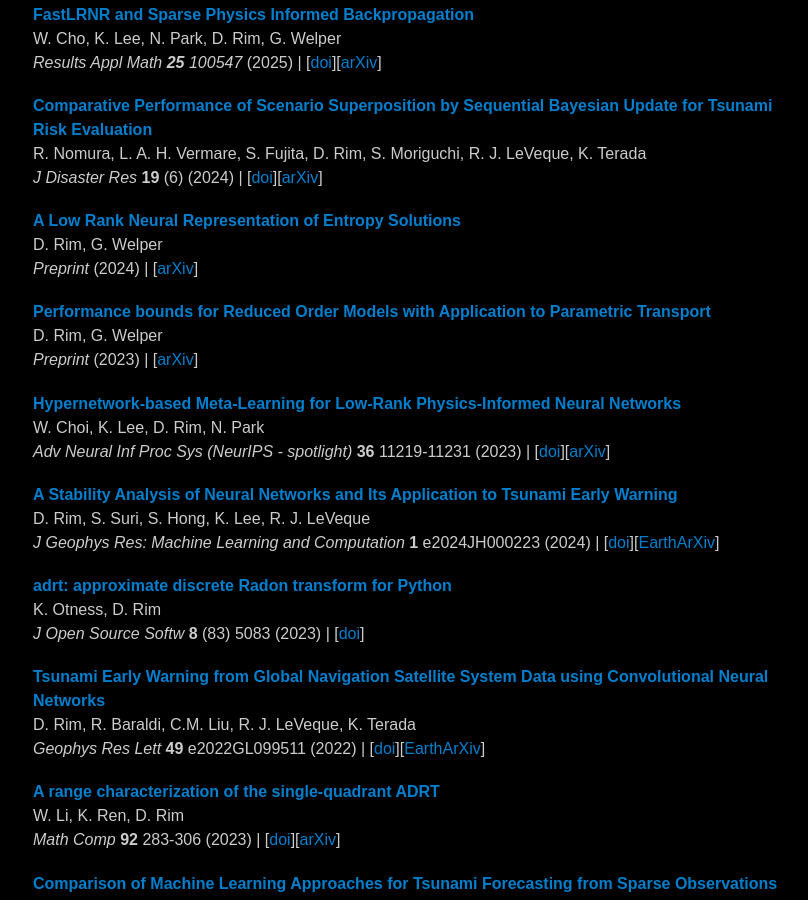
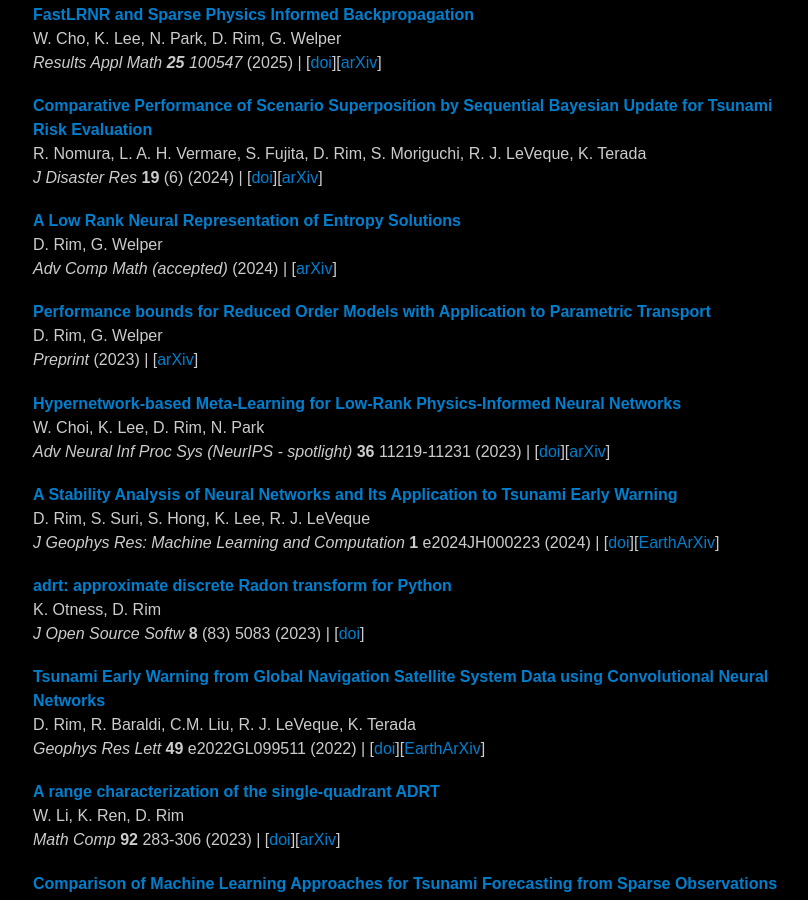
Before and after one commit to dsrim/dsrim.github.io, a Jekyll site: the page built from index.md, in a window 1280 px wide and 900 px high, scrolled down 1200 px. Shown: the whole window, without its empty margins (231-1039 px from the left). Built offline with Jekyll 4.4.1, drawn with Linux system fonts in a browser that asks for light colours.

Commit message:
paper accepted

```diff
--- a/index.md
+++ b/index.md
@@ -152,7 +152,7 @@
 
     - title:    "A Low Rank Neural Representation of Entropy Solutions"
       author:   "D. Rim, G. Welper"
-      journal:  "Preprint"
+      journal:  "Adv Comp Math (accepted)"
       arxiv:    "https://arxiv.org/abs/2406.05694"
       year:     "2024"
 
```
Also changed, not shown: 1 other file.
